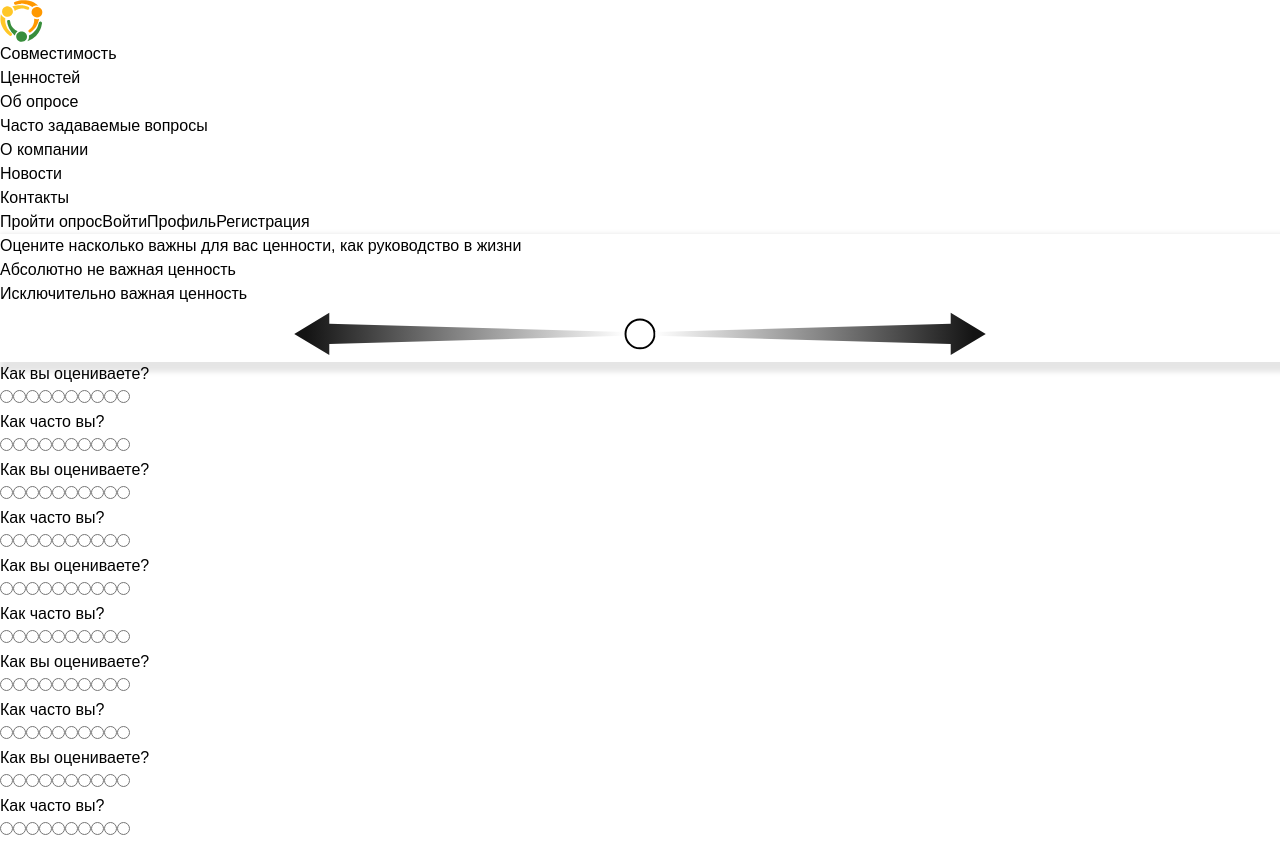
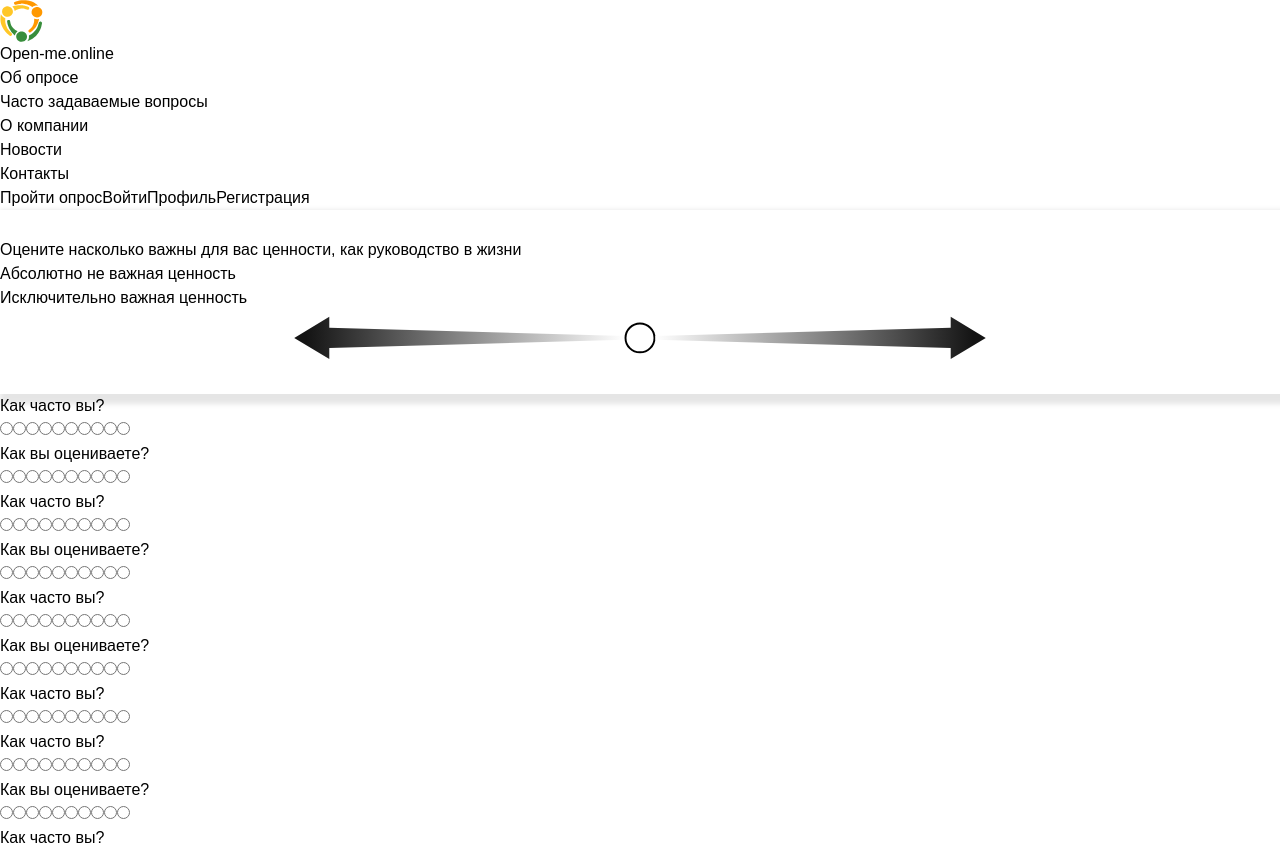
Before and after one commit to Nazim288/axiofront, a Next.js app: page /survey in a window 1280 px wide. Shown: the top 845 px of the page. Built offline with nearby package versions, Linux system fonts and the light colour scheme.

Commit message:
ui fixes|submit answers fix

```diff
--- a/package.json
+++ b/package.json
@@ -15,6 +15,7 @@
     "@radix-ui/react-icons": "^1.3.0",
     "@radix-ui/react-label": "^2.1.0",
     "@radix-ui/react-radio-group": "^1.2.1",
+    "@radix-ui/react-scroll-area": "^1.2.1",
     "@radix-ui/react-slot": "^1.1.0",
     "class-variance-authority": "^0.7.0",
     "clsx": "^2.1.1",
--- a/src/app/page.tsx
+++ b/src/app/page.tsx
@@ -1,6 +1,6 @@
 import MainBanner from "@/components/home/mainBanner";
 import CardsBlock from "@/components/home/cards/cardsBlock";
-import TeamBlock from "@/components/home/team/teamBlock";
+// import TeamBlock from "@/components/home/team/teamBlock";
 import AboutCompany from "@/components/home/aboutCompany";
 import Contacts from "@/components/home/contacts";
 import Tariffs from "@/components/home/tariffs";
@@ -12,7 +12,7 @@ export default function Home() {
     <>
       <MainBanner />
       <CardsBlock id="about" />
-      <TeamBlock id="team" />
+      {/* <TeamBlock id="team" /> */}
       <Tariffs id="tariffs" />
       <Faq id="faq" />
       <AboutCompany id="company" />
--- a/src/app/survey/page.tsx
+++ b/src/app/survey/page.tsx
@@ -6,63 +6,83 @@ import { Button } from "@/components/ui/button";
 import { useEffect, useState } from "react";
 
 const Survey = () => {
-  const [answers, setAnswers] = useState<{ [key: number]: number }>({});
+  const [answers, setAnswers] = useState<
+    { value: number; questionPosition: number }[]
+  >([]);
   const [activeQuestion, setActiveQuestion] = useState(1);
   const [allAnswered, setAllAnswered] = useState(false);
 
   const questions = [
-    "Как вы оцениваете?",
-    "Как часто вы?",
-    "Как вы оцениваете?",
-    "Как часто вы?",
-    "Как вы оцениваете?",
-    "Как часто вы?",
-    "Как вы оцениваете?",
-    "Как часто вы?",
-    "Как вы оцениваете?",
-    "Как часто вы?",
-    "Как вы оцениваете?",
-    "Как часто вы?",
-    "Как вы оцениваете?",
-    "Как часто вы?",
-    "Как вы оцениваете?",
-    "Как часто вы?",
-    "Как вы оцениваете?",
-    "Как часто вы?",
-    "Как вы оцениваете?",
-    "Как часто вы?",
+    {
+      id: 0,
+      text: "Как часто вы?",
+      position: 0,
+    },
+    {
+      id: 1,
+      text: "Как вы оцениваете?",
+      position: 1,
+    },
+    {
+      id: 2,
+      text: "Как часто вы?",
+      position: 2,
+    },
+    {
+      id: 3,
+      text: "Как вы оцениваете?",
+      position: 3,
+    },
+    {
+      id: 4,
+      text: "Как часто вы?",
+      position: 4,
+    },
+    {
+      id: 5,
+      text: "Как вы оцениваете?",
+      position: 5,
+    },
+    {
+      id: 6,
+      text: "Как часто вы?",
+      position: 6,
+    },
+    {
+      id: 7,
+      text: "Как часто вы?",
+      position: 7,
+    },
+    {
+      id: 8,
+      text: "Как вы оцениваете?",
+      position: 8,
+    },
+    {
+      id: 9,
+      text: "Как часто вы?",
+      position: 9,
+    },
+    {
+      id: 10,
+      text: "Как вы оцениваете?",
+      position: 10,
+    },
   ];
 
-  useEffect(() => {
-    // Проверяем, заполнены ли все ответы
-    const allQuestionsAnswered =
-      questions.length === Object.keys(answers).length &&
-      Object.keys(answers).every((key) => answers[+key] !== undefined);
-    setAllAnswered(allQuestionsAnswered);
-  }, [answers, questions.length]);
-
-  // const handleAnswerChange = (questionNumber: number, answer: number) => {
-  //   setAnswers((prev) => ({ ...prev, [questionNumber]: answer }));
-  // };
-
   const handleAnswer = (questionNumber: number, answer: number) => {
-    // Обновление ответов
-    setAnswers((prevAnswers) => ({
-      ...prevAnswers,
-      [questionNumber]: answer,
-    }));
+    setAnswers((prevAnswers) => {
+      const updatedAnswers = prevAnswers.filter(
+        (a) => a.questionPosition !== questionNumber
+      );
+      const newAnswers = [
+        ...updatedAnswers,
+        { value: answer, questionPosition: questionNumber },
+      ];
+      return newAnswers;
+    });
 
     // Переход к следующему вопросу
-    // if (questionNumber < questions.length) {
-    //   setActiveQuestion(questionNumber + 1);
-    //   const nextQuestionElement = document.getElementById(
-    //     `question-${questionNumber + 1}`
-    //   );
-    //   if (nextQuestionElement) {
-    //     nextQuestionElement.scrollIntoView({ behavior: "smooth" });
-    //   }
-    // }
-
     if (questionNumber < questions.length) {
       setActiveQuestion(questionNumber + 1);
       const nextQuestionElement = document.getElementById(
@@ -77,41 +97,44 @@ const Survey = () => {
     }
   };
 
+  useEffect(() => {
+    const allQuestionsAnswered =
+      questions.length === Object.keys(answers).length &&
+      Object.keys(answers).every((key) => answers[+key] !== undefined);
+    setAllAnswered(allQuestionsAnswered);
+  }, [answers, questions.length]);
+
   const handleSubmit = () => {
     console.log("Collected Answers:", answers);
   };
 
+  useEffect(() => {
+    console.log("All questions answered:", allAnswered);
+    console.log("Active question:", activeQuestion);
+  }, [allAnswered, activeQuestion]);
+
   return (
     <div className="flex flex-col">
-      <SurveyTitle />
-      <div className="flex flex-col gap-10 mt-20">
-        {questions.map((question, index) => (
+      <div className="sticky top-4 z-50 h-[271px]">
+        <SurveyTitle />
+      </div>
+      <div className="flex flex-col gap-10 z-10">
+        {questions.map((question) => (
           <div
-            key={index}
-            id={`question-${index + 1}`}
-            // className={`p-4 ${
-            //   index + 1 === activeQuestion
-            //     ? "opacity-100"
-            //     : "opacity-50 blur-sm"
-            // }`}
-            // className={`p-4 transition-opacity duration-300 ease-in-out ${
-            //   index + 1 === activeQuestion
-            //     ? "opacity-100"
-            //     : "opacity-50 blur-sm hover:opacity-100 hover:blur-none"
-            // }`}
-            // onMouseEnter={() => setActiveQuestion(index + 1)}
+            key={question.id}
+            id={`question-${question.position}`}
             className={`p-4 transition-opacity duration-300 ease-in-out ${
-              allAnswered || index + 1 === activeQuestion
+              allAnswered || question.position === activeQuestion
                 ? "opacity-100"
                 : "opacity-50 blur-sm hover:opacity-100 hover:blur-none"
             }`}
-            onMouseEnter={() => setActiveQuestion(index + 1)}
+            onMouseEnter={() => setActiveQuestion(question.position)}
           >
             <Question
-              key={index}
-              questionText={question}
-              questionNumber={index + 1}
-              onAnswerChange={(answer) => handleAnswer(index + 1, answer)}
+              key={question.id}
+              questionText={question.text}
+              questionNumber={question.position}
+              onSelect={(answer) => handleAnswer(question.position, answer)}
             />
           </div>
         ))}
--- a/src/components/Footer.tsx
+++ b/src/components/Footer.tsx
@@ -11,10 +11,7 @@ const Footer: React.FC = () => {
           <Link href="/">
             <Image src={"/icons/logo.svg"} alt="Logo" width={43} height={43} />
           </Link>
-          <p>
-            Совместимость <br />
-            Ценностей
-          </p>
+          <p>Open-me.online</p>
         </div>
         <nav>
           <ul className="flex justify-between gap-4 ">
--- a/src/components/Header.tsx
+++ b/src/components/Header.tsx
@@ -34,10 +34,7 @@ const Header: React.FC = () => {
           <Link href="/">
             <Image src={"/icons/logo.svg"} alt="Logo" width={43} height={43} />
           </Link>
-          <p>
-            Совместимость <br />
-            Ценностей
-          </p>
+          <p>Open-me.online</p>
         </div>
         <nav>
           <ul className="flex justify-between gap-4 ">
--- a/src/components/home/mainBanner.tsx
+++ b/src/components/home/mainBanner.tsx
@@ -51,7 +51,7 @@ const MainBanner = () => {
                   width={40}
                   height={40}
                 />
-                Создай стратегию общения
+                Улучши стратегию общения
               </div>
             </li>
           </ul>
--- a/src/components/home/tariffs.tsx
+++ b/src/components/home/tariffs.tsx
@@ -12,9 +12,8 @@ const Tariffs = ({ id }: { id: string }) => {
     >
       <div className="flex flex-col gap-4 w-[50%] justify-center">
         <p>
-          В мире всё стремится к гармонии - ценности тоже. Вы узнаете больше о
-          гармонии своих ценностей и ценностях партнёра, подписавшись на услуги
-          сервиса.
+          Всё стремится к гармонии - ценности тоже. Вы узнаете о гармонии
+          ценностей своих и партнёра, подписавшись на услуги сервиса
         </p>
         <Button
           variant="default"
--- a/src/components/survey/question.tsx
+++ b/src/components/survey/question.tsx
@@ -4,27 +4,25 @@ import React, { useState } from "react";
 interface QuestionProps {
   questionText: string;
   questionNumber: number;
-  onAnswerChange: (questionNumber: number, answer: number) => void;
+  onSelect: (value: number) => void;
 }
 
 const Question: React.FC<QuestionProps> = ({
   questionText,
   questionNumber,
-  onAnswerChange,
+  onSelect,
 }) => {
   const [selectedOption, setSelectedOption] = useState<number | null>(null);
-  //   const handleChange = (index: number) => {
-  //     setSelectedOption(index);
-  //     onAnswerChange(questionNumber, index);
-  //   };
 
-  const handleChange = (value: number) => {
+  const handleChange = (event: React.ChangeEvent<HTMLInputElement>) => {
+    const value = parseInt(event.target.value, 10);
+
     setSelectedOption(value);
-    onAnswerChange(questionNumber, value);
+    onSelect(value);
   };
 
   return (
-    <div className="w-full flex flex-col items-center ">
+    <div className="w-full flex flex-col items-center">
       <h3 className="text-xl text-center">{questionText}</h3>
       <div className="flex justify-between w-[80%]">
         {Array.from({ length: 10 }, (_, index) => (
@@ -34,16 +32,13 @@ const Question: React.FC<QuestionProps> = ({
               className="hidden"
               name={`question-${questionNumber}`}
               value={index + 1}
-              onChange={() => handleChange(index + 1)}
-              //   onChange={(e) => handleChange(parseInt(e.target.value))}
+              onChange={handleChange}
             />
-            <span className="w-[60px] h-[60px] inline-block mr-2 rounded-full border-2 border-black shadow-inner relative hover:scale-125 transition-transform duration-300 ease-in-out">
-              <span
-                className={`absolute inset-0.5 rounded-full ${
-                  selectedOption === index + 1 ? "bg-primary" : "bg-transparent"
-                }`}
-              ></span>
-            </span>
+            <span
+              className={`w-[60px] h-[60px] inline-block mr-2 rounded-full border-2 border-black shadow-inner relative hover:scale-125 transition-transform duration-300 ease-in-out ${
+                selectedOption === index + 1 ? "bg-primary" : "bg-transparent"
+              }`}
+            ></span>
           </label>
         ))}
       </div>
--- a/src/components/survey/surveyTitle.tsx
+++ b/src/components/survey/surveyTitle.tsx
@@ -1,8 +1,34 @@
 import Image from "next/image";
+import { useState, useEffect } from "react";
 
 const SurveyTitle = () => {
+  const [gapSize, setGapSize] = useState(28); // Начальное значение gap в пикселях
+
+  useEffect(() => {
+    const handleScroll = () => {
+      const scrollPosition = window.scrollY;
+      const newGapSize = scrollPosition > 100 ? 16 : 28;
+
+      setGapSize(newGapSize);
+    };
+
+    window.addEventListener("scroll", handleScroll);
+
+    return () => {
+      window.removeEventListener("scroll", handleScroll);
+    };
+  }, []);
+
   return (
-    <div className="flex flex-col justify-between gap-7 baseShadow rounded-3xl p-8">
+    <div
+      style={{
+        gap: `${gapSize}px`,
+        transition: "gap 0.3s ease, padding 0.3s ease",
+        paddingTop: `${gapSize}px`,
+        paddingBottom: `${gapSize}px`,
+      }}
+      className="flex flex-col justify-between baseShadow rounded-3xl px-8 bg-white z-20 max-w-[1020px]"
+    >
       <h1 className="text-4xl font-bold text-start max-w-[70%]">
         Оцените насколько важны для вас ценности, как руководство в жизни
       </h1>
```
Also changed, not shown: src/components/home/aboutCompany.tsx (+4 -4 lines), src/components/home/cards/cardsBlock.tsx (+6 -6 lines), src/components/ui/scroll-area.tsx (added, +48 -0 lines), 1 other file (tests, documents, lock files or other folders).
